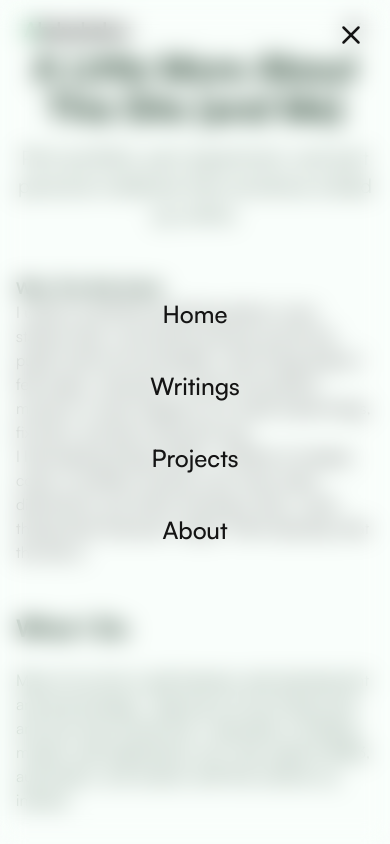
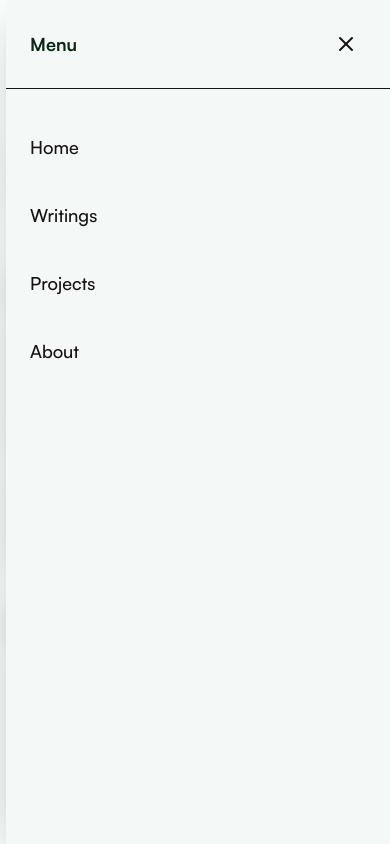
Before and after one commit to abdushakurob/abdushakurob.github.io, a Next.js app: page /about in a window 390 px wide. Both pictures are taken after a click on the button "Toggle menu". Shown: the top 844 px of the page. Built offline with nearby package versions, Linux system fonts and the light colour scheme.

Commit message:
refactor: Implement copy-to-clipboard functionality for code blocks and enhance styling for better usability

```diff
--- a/app/(root)/writings/[slug]/writing-detail.tsx
+++ b/app/(root)/writings/[slug]/writing-detail.tsx
@@ -1,6 +1,6 @@
 'use client';
 
-import { useEffect, useState } from "react";
+import { useEffect, useState, useCallback } from "react";
 import Link from "next/link";
 import Image from "next/image";
 import axios from "axios";
@@ -30,6 +30,17 @@ export default function WritingDetail({ slug }: { slug: string }) {
   const [writing, setWriting] = useState<Writing | null>(null);
   const [loading, setLoading] = useState(true);
   const [error, setError] = useState(false);
+  const [copiedCode, setCopiedCode] = useState<string | null>(null);
+
+  const copyToClipboard = useCallback(async (code: string) => {
+    try {
+      await navigator.clipboard.writeText(code);
+      setCopiedCode(code);
+      setTimeout(() => setCopiedCode(null), 2000);
+    } catch (err) {
+      console.error('Failed to copy code:', err);
+    }
+  }, []);
 
   useEffect(() => {
     async function fetchWriting() {
@@ -67,6 +78,51 @@ export default function WritingDetail({ slug }: { slug: string }) {
     { name: 'Blog', item: '/writings' },
     { name: writing.title, item: `/writings/${writing.slug}` }
   ]) : null;
+
+  useEffect(() => {
+    if (!writing) return;
+
+    // Add copy button to all pre elements containing code
+    const codeBlocks = document.querySelectorAll('pre');
+    codeBlocks.forEach((pre) => {
+      const code = pre.querySelector('code');
+      if (!code) return;
+
+      // Only add button if it doesn't exist
+      if (!pre.querySelector('.copy-code')) {
+        const button = document.createElement('button');
+        button.className = 'copy-code';
+        button.innerHTML = `
+          <svg xmlns="http://www.w3.org/2000/svg" viewBox="0 0 24 24" fill="none" stroke="currentColor" strokeWidth="2" strokeLinecap="round" strokeLinejoin="round">
+            <rect x="9" y="9" width="13" height="13" rx="2" ry="2"></rect>
+            <path d="M5 15H4a2 2 0 0 1-2-2V4a2 2 0 0 1 2-2h9a2 2 0 0 1 2 2v1"></path>
+          </svg>
+          <span>Copy</span>
+        `;
+
+        const codeText = code.textContent || '';
+        button.onclick = () => {
+          copyToClipboard(codeText);
+          button.innerHTML = `
+            <svg xmlns="http://www.w3.org/2000/svg" viewBox="0 0 24 24" fill="none" stroke="currentColor" strokeWidth="2" strokeLinecap="round" strokeLinejoin="round">
+              <polyline points="20 6 9 17 4 12"></polyline>
+            </svg>
+            <span>Copied!</span>
+          `;
+          setTimeout(() => {
+            button.innerHTML = `
+              <svg xmlns="http://www.w3.org/2000/svg" viewBox="0 0 24 24" fill="none" stroke="currentColor" strokeWidth="2" strokeLinecap="round" strokeLinejoin="round">
+                <rect x="9" y="9" width="13" height="13" rx="2" ry="2"></rect>
+                <path d="M5 15H4a2 2 0 0 1-2-2V4a2 2 0 0 1 2-2h9a2 2 0 0 1 2 2v1"></path>
+              </svg>
+              <span>Copy</span>
+            `;
+          }, 2000);
+        };
+        pre.appendChild(button);
+      }
+    });
+  }, [writing, copyToClipboard]);
 
   if (loading) {
     return (
--- a/app/globals.css
+++ b/app/globals.css
@@ -109,11 +109,16 @@ h1, h2, h3, h4, h5, h6 {
 }
 
 .prose code {
-  background-color: #e9fbee;
   color: var(--color-accent-800);
   padding: 0.2rem 0.4rem;
   border-radius: 0.25rem;
   font-family: var(--font-mono);
+  font-size: 0.875em;
+}
+
+/* Inline code styling */
+.prose :not(pre) > code {
+  background-color: #e9fbee;
 }
 
 .prose pre {
@@ -122,6 +127,47 @@ h1, h2, h3, h4, h5, h6 {
   padding: 1rem;
   border-radius: 0.5rem;
   overflow-x: auto;
+  position: relative;
+}
+
+.prose pre code {
+  background-color: transparent;
+  padding: 0;
+  border-radius: 0;
+  font-size: 0.875em;
+  line-height: 1.7142857;
+}
+
+.prose pre:hover .copy-code {
+  opacity: 1;
+}
+
+.copy-code {
+  position: absolute;
+  top: 0.5rem;
+  right: 0.5rem;
+  padding: 0.5rem;
+  background-color: rgba(255, 255, 255, 0.1);
+  border-radius: 0.375rem;
+  display: flex;
+  align-items: center;
+  gap: 0.25rem;
+  color: #a3d5c3;
+  font-size: 0.75rem;
+  font-family: var(--font-mono);
+  cursor: pointer;
+  opacity: 0;
+  transition: all 0.2s ease;
+}
+
+.copy-code:hover {
+  background-color: rgba(255, 255, 255, 0.2);
+  color: #d1fadd;
+}
+
+.copy-code svg {
+  width: 1rem;
+  height: 1rem;
 }
 
 @media (prefers-color-scheme: dark) {
@@ -155,6 +201,21 @@ h1, h2, h3, h4, h5, h6 {
   .prose pre {
     background-color: #0e3d32;
     color: #d7fff3;
+  }
+
+  .prose :not(pre) > code {
+    background-color: rgba(26, 60, 48, 0.5);
+    color: #dbfff5;
+  }
+
+  .copy-code {
+    background-color: rgba(26, 60, 48, 0.5);
+    color: #7af3c8;
+  }
+
+  .copy-code:hover {
+    background-color: rgba(42, 140, 106, 0.5);
+    color: #dbfff5;
   }
 }
 
@@ -409,5 +470,3 @@ input:focus, textarea:focus {
     color: rgba(232, 255, 245, 0.9);
   }
 }
-
-/* ...existing code... */
--- a/components/Header.tsx
+++ b/components/Header.tsx
@@ -37,7 +37,6 @@ const Header: React.FC = () => {
       window.scrollTo(0, 0);
     }
   }, [mobileMenuOpen]);
-
   const toggleMobileMenu = () => setMobileMenuOpen(prev => !prev);
 
   const navItems = useMemo(() => [
@@ -47,16 +46,20 @@ const Header: React.FC = () => {
     { name: 'About', path: '/about' },
   ], []);
 
+  // Close mobile menu on route change
+  useEffect(() => {
+    setMobileMenuOpen(false);
+  }, []);
   return (
     <header className={cn(
       "fixed top-0 left-0 right-0 z-50 px-6 py-4 transition-all duration-300 w-full",
-      isScrolled ? "bg-background/80 backdrop-blur-md border-b" : "bg-transparent"
+      isScrolled ? "bg-background/80 dark:bg-primary-900/80 backdrop-blur-md border-b dark:border-primary-800" : "bg-transparent"
     )}>
       <div className="max-w-7xl mx-auto flex items-center justify-between">
         {/* Logo */}
         <Link href="/" className="font-bold text-xl tracking-tight hover:opacity-80 transition-opacity">
-          <span className="dark:text-green-300 text-green-700">A</span>
-          <span className="text-foreground">bdushakur</span>
+          <span className="dark:text-accent-300 text-primary-600">A</span>
+          <span className="text-foreground dark:text-surface-light">bdushakur</span>
         </Link>
 
         {/* Desktop Navigation */}
@@ -65,10 +68,10 @@ const Header: React.FC = () => {
             <Link
               key={item.name}
               href={item.path}
-              className="text-sm font-medium text-foreground/80 hover:text-foreground transition-colors relative group"
+              className="text-sm font-medium text-foreground/80 dark:text-surface-light/80 hover:text-foreground dark:hover:text-surface-light transition-colors relative group"
             >
               {item.name}
-              <span className="absolute -bottom-1 left-0 w-0 h-0.5 bg-accent group-hover:w-full transition-all duration-300"></span>
+              <span className="absolute -bottom-1 left-0 w-0 h-0.5 bg-accent dark:bg-accent-300 group-hover:w-full transition-all duration-300"></span>
             </Link>
           ))}
         </nav>
@@ -76,13 +79,26 @@ const Header: React.FC = () => {
         {/* Mobile Menu Button */}
         <button
           id="mobile-menu-button"
-          className="md:hidden text-foreground focus:outline-none"
+          className="md:hidden text-foreground dark:text-surface-light p-2 rounded-lg hover:bg-surface-light/10 dark:hover:bg-primary-800/50 active:bg-surface-light/20 dark:active:bg-primary-800 transform active:scale-95 transition-all focus:outline-none"
           onClick={toggleMobileMenu}
           aria-label="Toggle menu"
           aria-expanded={mobileMenuOpen}
           aria-controls="mobile-menu"
         >
-          {mobileMenuOpen ? <X size={24} /> : <Menu size={24} />}
+          <div className="relative w-6 h-6">
+            <div className={cn(
+              "absolute inset-0 transform transition-all duration-300 ease-in-out",
+              mobileMenuOpen ? "rotate-180 opacity-0" : "rotate-0 opacity-100"
+            )}>
+              <Menu size={24} />
+            </div>
+            <div className={cn(
+              "absolute inset-0 transform transition-all duration-300 ease-in-out",
+              mobileMenuOpen ? "rotate-0 opacity-100" : "-rotate-180 opacity-0"
+            )}>
+              <X size={24} />
+            </div>
+          </div>
         </button>
       </div>
 
@@ -90,31 +106,52 @@ const Header: React.FC = () => {
       <div
         id="mobile-menu"
         className={cn(
-          "fixed inset-0 z-50 flex flex-col items-center justify-center bg-background/95 backdrop-blur-md transition-transform duration-300 md:hidden h-full w-full",
-          mobileMenuOpen ? "translate-x-0 opacity-100" : "translate-x-full opacity-0 pointer-events-none"
+          "fixed inset-0 z-50 md:hidden",
+          mobileMenuOpen ? "pointer-events-auto" : "pointer-events-none"
         )}
       >
-        {/* Close Button */}
+        {/* Backdrop */}
+        <div className={cn(
+          "absolute inset-0 bg-background/80 dark:bg-primary-950/90 backdrop-blur-lg transition-opacity duration-300",
+          mobileMenuOpen ? "opacity-100" : "opacity-0"
+        )}/>
+
+        {/* Menu Container */}
+        <div className={cn(
+          "absolute inset-y-0 right-0 w-full max-w-sm bg-surface-light dark:bg-primary-900 shadow-2xl transform transition-transform duration-500 ease-out flex flex-col",
+          mobileMenuOpen ? "translate-x-0" : "translate-x-full"
+        )}>
+          {/* Menu Header */}
+          <div className="flex items-center justify-between p-6 border-b dark:border-primary-800">
+            <h2 className="text-lg font-semibold text-foreground dark:text-surface-light">Menu</h2>
             <button
-          className="absolute top-5 right-6 text-foreground"
+              className="p-2 text-foreground dark:text-surface-light hover:bg-surface-light/10 dark:hover:bg-primary-800/50 rounded-lg transform active:scale-95 transition-all"
               onClick={() => setMobileMenuOpen(false)}
+              aria-label="Close menu"
             >
-          <X size={30} />
+              <X size={24} />
             </button>
+          </div>
 
           {/* Menu Items */}
-        <nav className="flex flex-col items-center space-y-6">
+          <nav className="flex-1 px-6 py-8">
+            <div className="flex flex-col space-y-4">
               {navItems.map((item) => (
                 <Link
                   key={item.name}
                   href={item.path}
-              className="text-2xl font-medium text-foreground hover:text-accent transition-colors py-2"
+                  className="group relative py-3 text-lg font-medium text-foreground dark:text-surface-light"
                   onClick={() => setMobileMenuOpen(false)}
                 >
+                  <span className="relative z-10 transform transition-transform duration-200 group-hover:translate-x-2">
                     {item.name}
+                  </span>
+                  <span className="absolute inset-0 rounded-lg bg-surface-light/0 dark:bg-primary-800/0 transform transition-all duration-200 group-hover:bg-surface-light/10 dark:group-hover:bg-primary-800/50"/>
                 </Link>
               ))}
+            </div>
           </nav>
+        </div>
       </div>
     </header>
   );
```
Lines whose indentation alone changed are shown as unchanged.
